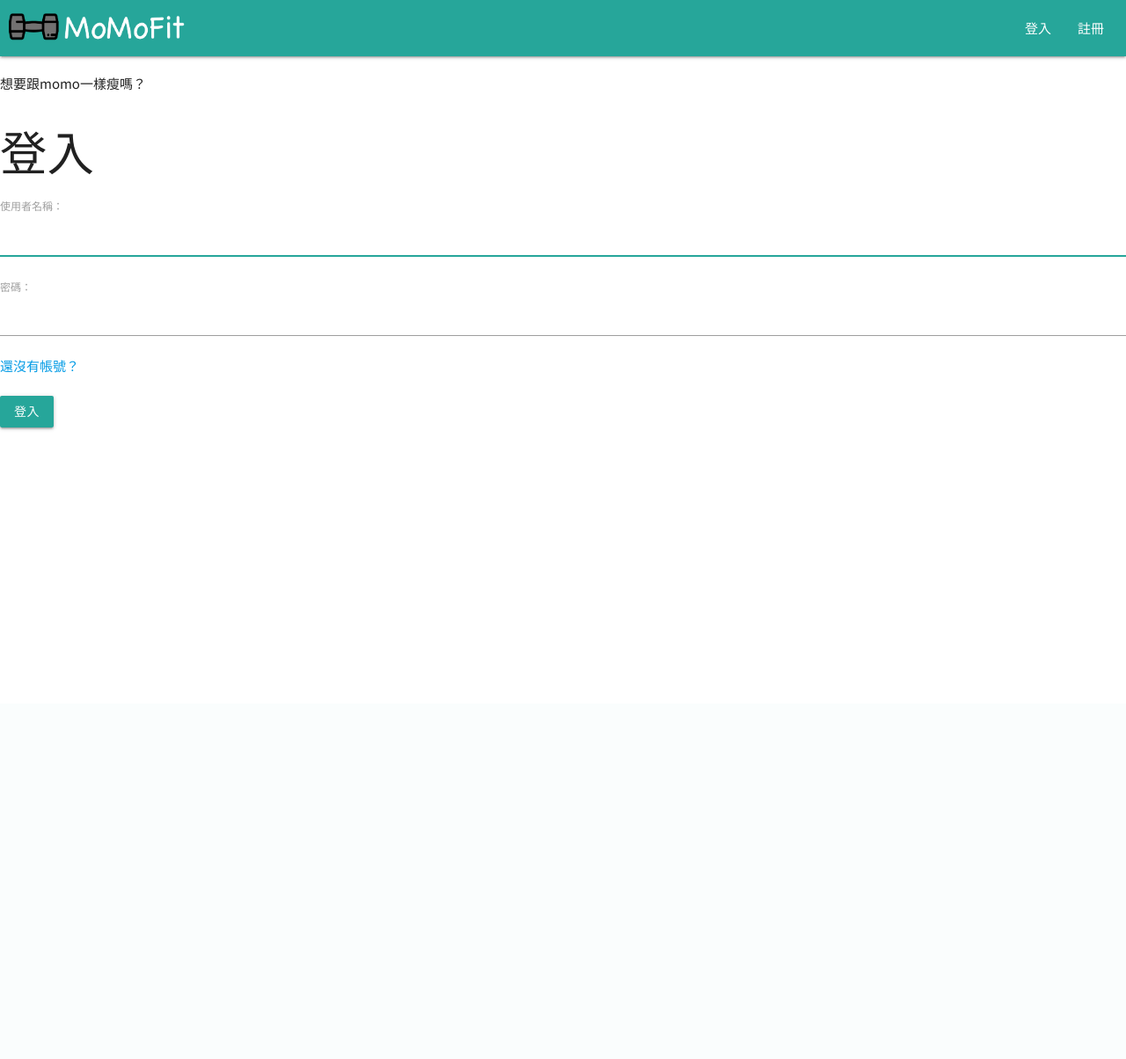
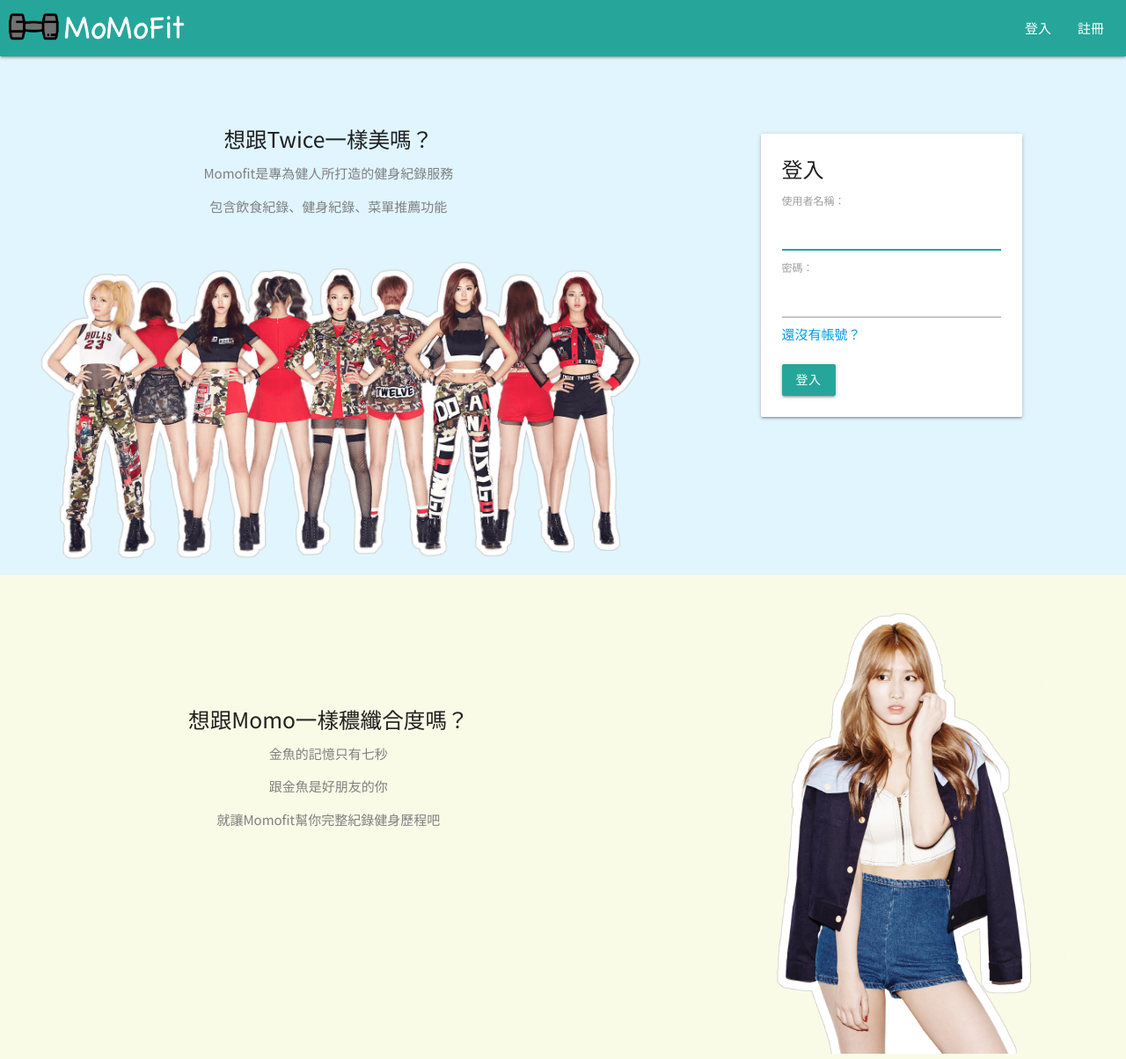
Before and after one commit to rockmk2013/MomoFit, a Django app: page / in a window 1280 px wide. Shown: the whole page at 88% size. Before the commit the page ends 489 px from the top, so only its background shows below. Run offline with Django 4.2, Linux system fonts and the light colour scheme; some libraries are stand-ins or nearby versions.

Commit message:
homepage ui

```diff
--- a/momofit/static/css/main.css
+++ b/momofit/static/css/main.css
@@ -1,3 +1,4 @@
+/* base_generic.html */
 body{
   font-family: 'Noto Sans TC', sans-serif;
 }
@@ -10,12 +11,10 @@ body{
   padding-left: 10px;
   padding-right: 10px;
 }
-
 .logo{
   width: 200px;
   margin-top: 13px;
 }
-
 .sidenav{
   width: 180px !important;
   margin-top: 64px !important;
@@ -23,7 +22,6 @@ body{
 .sidenav li i{
   margin: 0 !important;
 }
-
 .user-info{
   padding: 0 15px;
 }
@@ -34,17 +32,62 @@ body{
   border:solid 1px rgba(0,0,0,0.54);
   vertical-align: middle;
 }
-
 .block-content{
   margin-left: 180px;
   margin-top: 64px;
   padding: 10px;
 }
-
+/* index */
+.login-container{
+  margin-top: 80px;
+}
+.home-block{
+  margin-bottom: 0px !important;
+}
+.home-block p{
+  color: grey;
+}
+.block-one{
+  margin-top: -20px;
+  background-color: #e1f5fe;/*rgb(247,212,215);*/
+}
+.slogan-text{
+  margin-top:80px;
+}
+.slogan-text-two{
+  margin-top:120px;
+}
+.block-two{
+  background-color: #f9fbe7;
+  padding-top: 30px;
+}
+.twice{
+  width: 95%;
+  animation: twice 1.5s 1s infinite;
+  position: relative;
+}
+@-webkit-keyframes twice {
+  0% { left: 10px;}
+  50%{ left : 15px;}
+  100%{ left: 10px;}
+}
+.momo{
+  width:75%;
+  animation: momo 1.5s 1s infinite;
+  position: relative;
+}
+@-webkit-keyframes momo {
+  0% { left: 15px;}
+  50%{ left : 10px;}
+  100%{ left: 15px;}
+}
+.signup{
+  width: 80%;
+}
+/* user profile */
 .splat-img{
   width:  200px;
 }
-
 .user-selfie-style{
   width: 250px;
   height: 400px;
@@ -52,7 +95,6 @@ body{
   border:solid 1px rgba(0,0,0,0.54);
   vertical-align: middle;
 }
-
 .information{
   float : left;
   padding:20px;
--- a/momofit/templates/registration/login.html
+++ b/momofit/templates/registration/login.html
@@ -2,14 +2,25 @@
 {% block sidebar %}{% endblock %}
 {% block content %}{% endblock %}
 {% block sign-in-content %}
-<div>
-想要跟momo一樣瘦嗎？
-  <div>
+{% load static %}
+<div class="row home-block block-one">
+  <div class="col s12 l7">
+    <div class="center-align slogan">
+      <h5 class=" slogan-text">想跟Twice一樣美嗎？</h5>
+      <p>Momofit是專為健人所打造的健身紀錄服務</p>
+      <p>包含飲食紀錄、健身紀錄、菜單推薦功能</p>
+      <img src="{% static 'img/twice4.png' %}" class="twice">
+    </div>
+  </div>
+  <div class="col s12 l1"></div>
+  <div class="login-container col s12 l3">
+    <div class="card">
+      <div class="card-content">
         {% if user.is_authenticated %}
-    <p>您已登入</p>
+          <span class="card-title">您已登入</span>
           <a href="{% url 'profile' %}">回到個人資料頁面</a>
         {% else %}
-    <h2>登入</h2>
+          <span class="card-title">登入</span>
           <form method="post">
             {% csrf_token %}
             {{ form.as_p }}
@@ -19,4 +30,17 @@
         {% endif %}
       </div>
     </div>
+  </div>
+</div>
+<div class="row home-block block-two center-align">
+  <div class="col s12 l7">
+      <h5 class="slogan-text-two">想跟Momo一樣穠纖合度嗎？</h5>
+      <p>金魚的記憶只有七秒</p>
+      <p>跟金魚是好朋友的你</p>
+      <p>就讓Momofit幫你完整紀錄健身歷程吧</p>
+  </div>
+  <div class="col s12 l5">
+    <img src="{% static 'img/momo4.png' %}" class="momo">
+  </div>
+</div>
 {% endblock %}
--- a/momofit/templates/signup.html
+++ b/momofit/templates/signup.html
@@ -2,6 +2,7 @@
 {% block sidebar %}{% endblock %}
 
 {% block content %}
+<div class="signup">
   <h2>註冊</h2>
   <form method="post">
     {% csrf_token %}
@@ -9,4 +10,5 @@
     <a href="{% url 'login' %}">已經有帳號？</a><br><br>
     <button type="submit" class="btn waves-effect">註冊</button>
   </form>
+</div>
 {% endblock %}
```
Also changed, not shown: momofit/static/img/momo4.png (added), momofit/static/img/twice4.png (added). Lines whose indentation alone changed are shown as unchanged.
